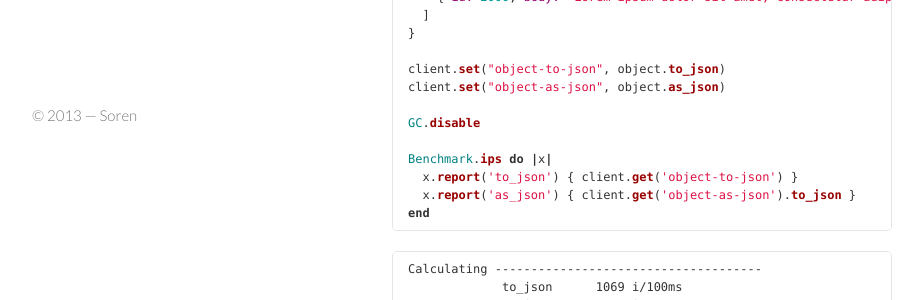
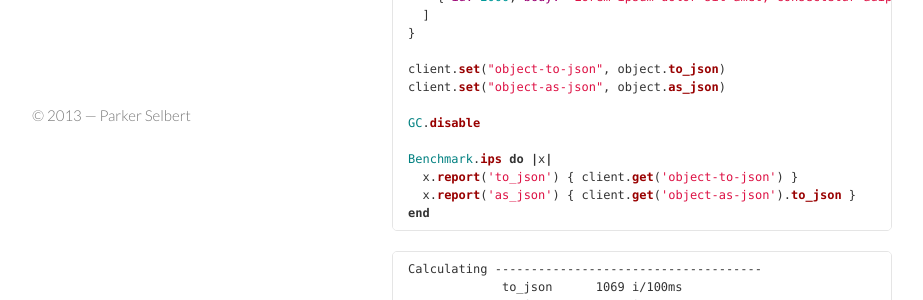
Before and after one commit to sorentwo/soren-website, a Jekyll site: the page built from _posts/2013-07-13-journey-into-perforated-caching.md, in a window 1280 px wide. Shown: the part 724-1024 px from the top of the page, without its empty margins (178-1101 px from the left). Built offline with Jekyll 4.4.1, drawn with Linux system fonts in a browser that asks for light colours; Markdown is read by kramdown in place of the engine named in the settings; comment, search, counter and statistics services are not loaded.

Commit message:
Restore previous copyright

```diff
--- a/_layouts/default.html
+++ b/_layouts/default.html
@@ -18,7 +18,7 @@
       <header><h1>{{ page.title }}</h1></header>
       <section>{{ content }}</section>
       <footer>
-        &copy; 2013 &mdash; Soren
+        &copy; 2013 &mdash; Parker Selbert
       </footer>
     </div>
     <script src="/javascripts/scale.fix.js"></script>
```
